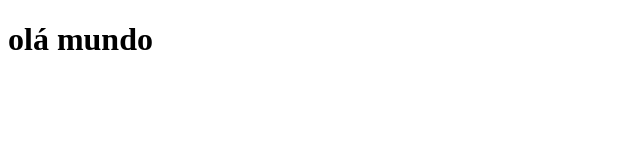
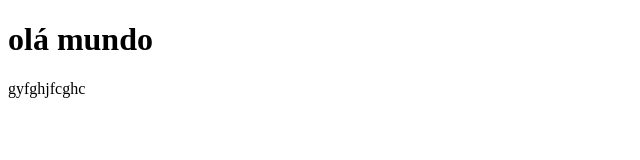
Before and after one commit to Tukys/host-do-Tukis01, a plain HTML site: page index.html in a window 1280 px wide. Shown: the whole page, without its empty margins (0-640 px from the left). Drawn offline with Linux system fonts and the light colour scheme.

Commit message:
Update index.html

```diff
--- a/index.html
+++ b/index.html
@@ -9,5 +9,6 @@
 </head>
 <body>
     <h1>olá mundo</h1>
+    <p>gyfghjfcghc</p>
 </body>
 </html>
```
